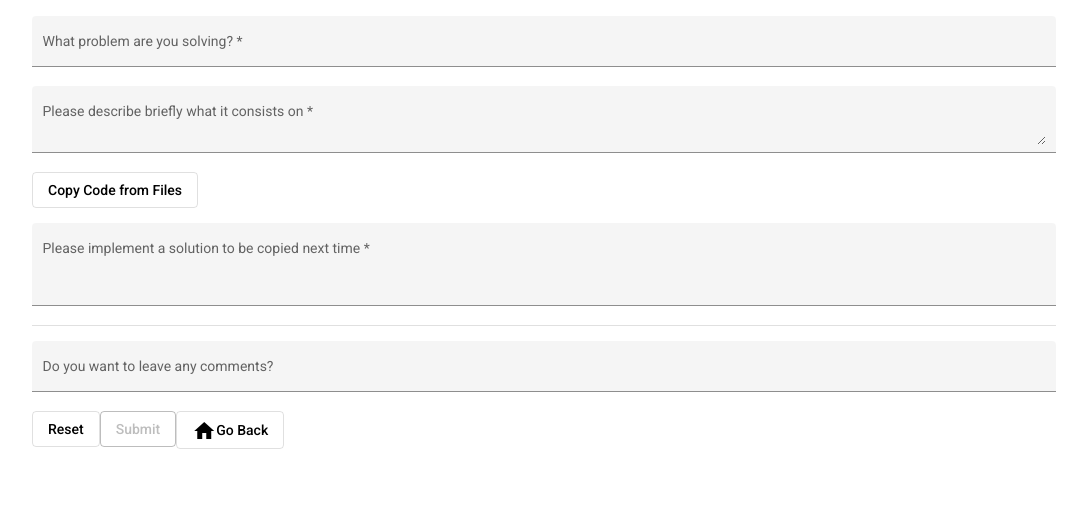
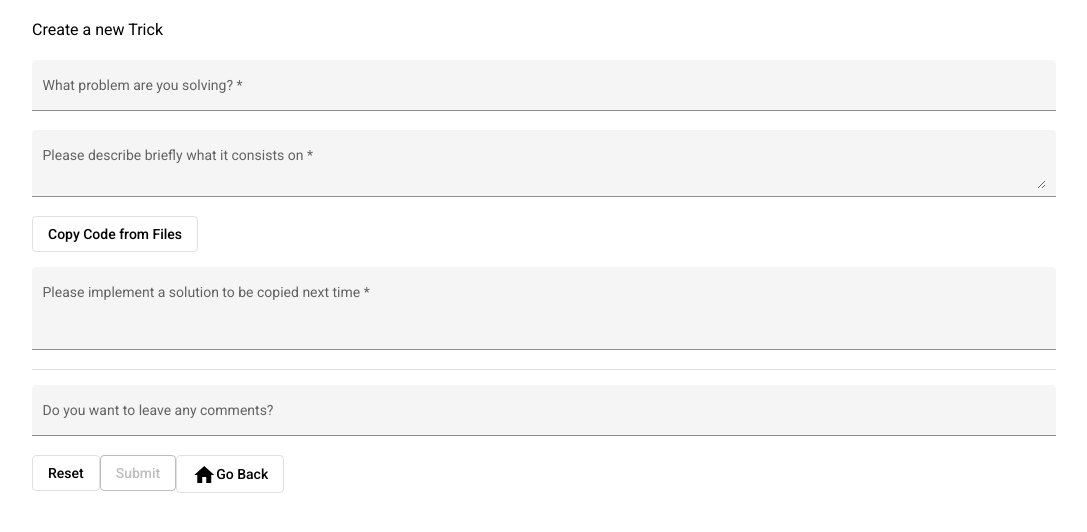
Before and after one commit to robmanganelly/coderescuerfront, an Angular app: page /edit in a window 1280 px wide. Shown: the top 532 px of the page, without its empty margins (96-1183 px from the left). Built offline with nearby package versions, Linux system fonts and the light colour scheme.

Commit message:
checkpoint on enhancing ux,  now creating a new interface on problem

```diff
--- a/src/app/edit-solution/edit-solution.component.html
+++ b/src/app/edit-solution/edit-solution.component.html
@@ -1,12 +1,24 @@
+<span [ngSwitch]="formPurpose">
+<h3 *ngSwitchCase="'update-trick-user'">
+  Create a new Solution for this Trick
+</h3>
+<h3 *ngSwitchCase="'update-trick-owner'">
+  Update your solution to this trick
+</h3>
+<h3 *ngSwitchDefault>
+  Create a new Trick
+</h3>
+</span>
+
 <form [formGroup]="newTrickForm" (ngSubmit)="onSubmitNewTrick()">
   <mat-form-field aria-required="true" appearance="fill"  >
     <mat-label>What problem are you solving?</mat-label>
-    <input formControlName="newTrickTitle" matInput placeholder="please write a title. Ensure to not repeat any previous solved trick " >
+    <input [readonly]="fixContent()"  formControlName="newTrickTitle" matInput placeholder="please write a title. Ensure to not repeat any previous solved trick " >
   </mat-form-field>
 
   <mat-form-field aria-required="true" appearance="fill" >
     <mat-label>Please describe briefly what it consists on</mat-label>
-    <textarea  formControlName="newTrickDescription" matInput placeholder="please write a brief description. Try to be original, community is watching" ></textarea>
+    <textarea  [readonly]="fixContent(true)" formControlName="newTrickDescription" matInput placeholder="please write a brief description. Try to be original, community is watching" ></textarea>
   </mat-form-field>
 
   <button type="button" mat-stroked-button (click)="codeGrabberRef.click()" > Copy Code from Files</button>
--- a/src/app/edit-solution/edit-solution.component.ts
+++ b/src/app/edit-solution/edit-solution.component.ts
@@ -15,10 +15,10 @@ import { ExtensionTest } from '../utils/extensions';
 export class EditSolutionComponent implements OnInit {
 
   currentLanguageId: string = "";
-
   path: boolean = true;
   solutionValue: string = "";
   onEdition: Problem | undefined;
+  formPurpose: string = ""
 
   // Requirements of data being validated
   titleRequirements: ValidatorFn[] = [Validators.required, Validators.minLength(10), Validators.maxLength(300)]
@@ -40,6 +40,7 @@ export class EditSolutionComponent implements OnInit {
     private location: Location) {
 
       this.onEdition = this.router.getCurrentNavigation()?.extras.state?.['problem'];
+      this.formPurpose = this.router.getCurrentNavigation()?.extras.state?.['action'];
      }
 
   ngOnInit(): void {
@@ -98,5 +99,12 @@ export class EditSolutionComponent implements OnInit {
 
   }
 
+  fixContent(owner: boolean = false):boolean { // used to tell component's template if make input readonly or not
+    if (owner){
+      return /update-trick-user/.test(this.formPurpose);
+    }
+    return /update/.test(this.formPurpose)
+  }
+
 
 }
--- a/src/app/probsheet/probsheet.component.ts
+++ b/src/app/probsheet/probsheet.component.ts
@@ -32,7 +32,7 @@ export class ProbsheetComponent implements OnInit {
     this.isFavorite = !this.isFavorite;
   }
   clickEdit(){
-    this.router.navigate(['edit'],{state:{ problem: this.problem }});
+    this.router.navigate(['edit'],{state:{ problem: this.problem, action: "update-trick-owner" }});
   }
 
 }
```
